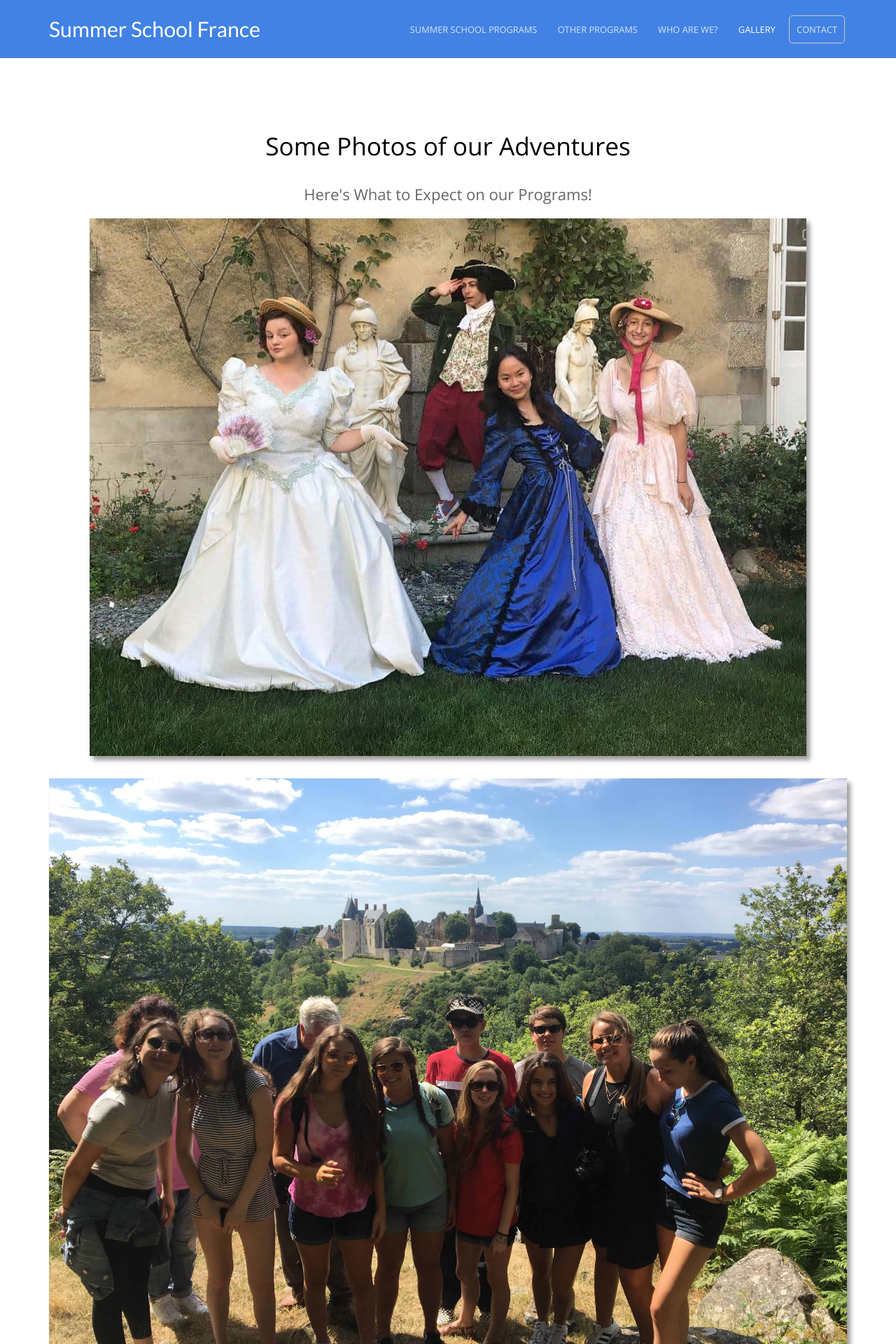
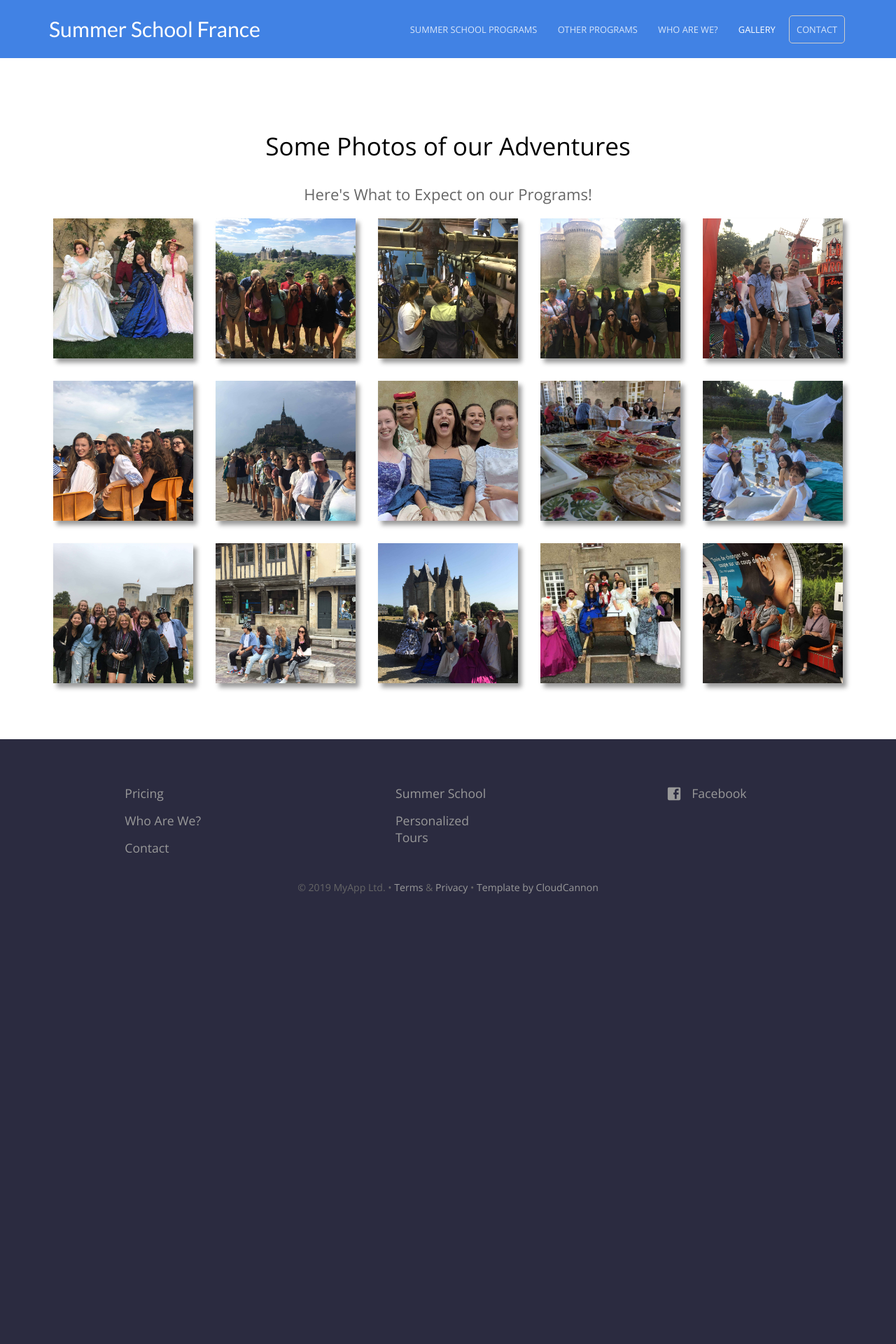
Before and after one commit to baritchie/project1, a Jekyll site: the page built from gallery.html, in a window 1280 px wide. Shown: the top 1920 px of the page at 70% size. Built offline with Jekyll 4.4.1, drawn with Linux system fonts in a browser that asks for light colours; after the commit the page ends 1328 px from its top, so only the background shows below that.

Commit message:
Updated '_includes/image-gallery.html' via CloudCannon

```diff
--- a/_includes/image-gallery.html
+++ b/_includes/image-gallery.html
@@ -18,8 +18,8 @@
 
 .gallery-image {
 	display: block;
-	width: 100%;
-	height: 100%;
+	width: 200px;
+	height: 200px;
 	object-fit: cover;
 	transition: transform 400ms ease-out;
 }
@@ -47,7 +47,7 @@
                 {% assign filename = filenameparts | last | replace: file.extname,"" %}
                 <a href="{{ file.path }}" title="{{ filename }}">
                     <div class="gallery-item">
-                        <img class="gallery-image" src="{{ site.url }}{{ file.path }}" alt="{{ filename }}" title="{{ filename }}" height="200" width="200" />
+                        <img class="gallery-image" src="{{ site.url }}{{ file.path }}" alt="{{ filename }}" title="{{ filename }}" />
                     </div>
                 </a>
             {% endif %}
```
